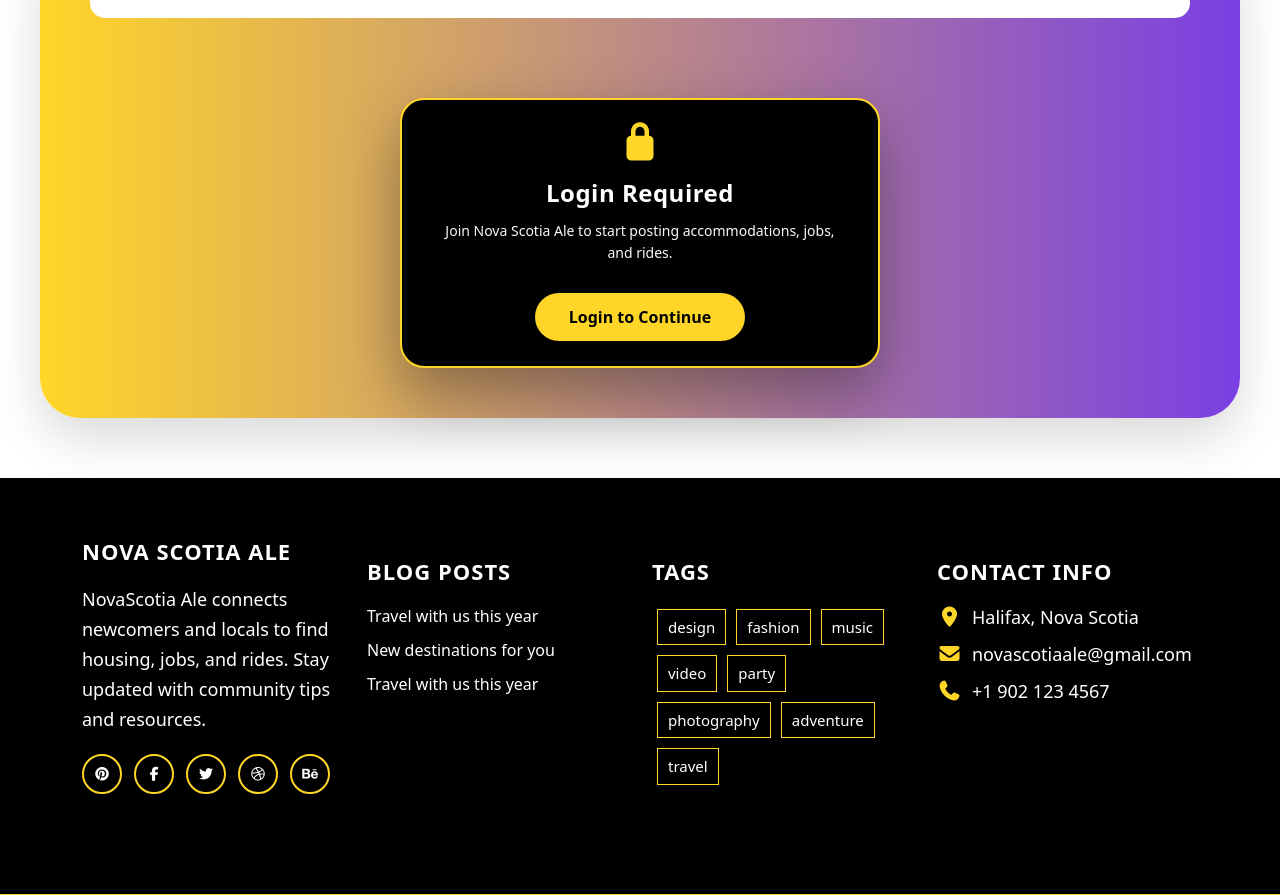
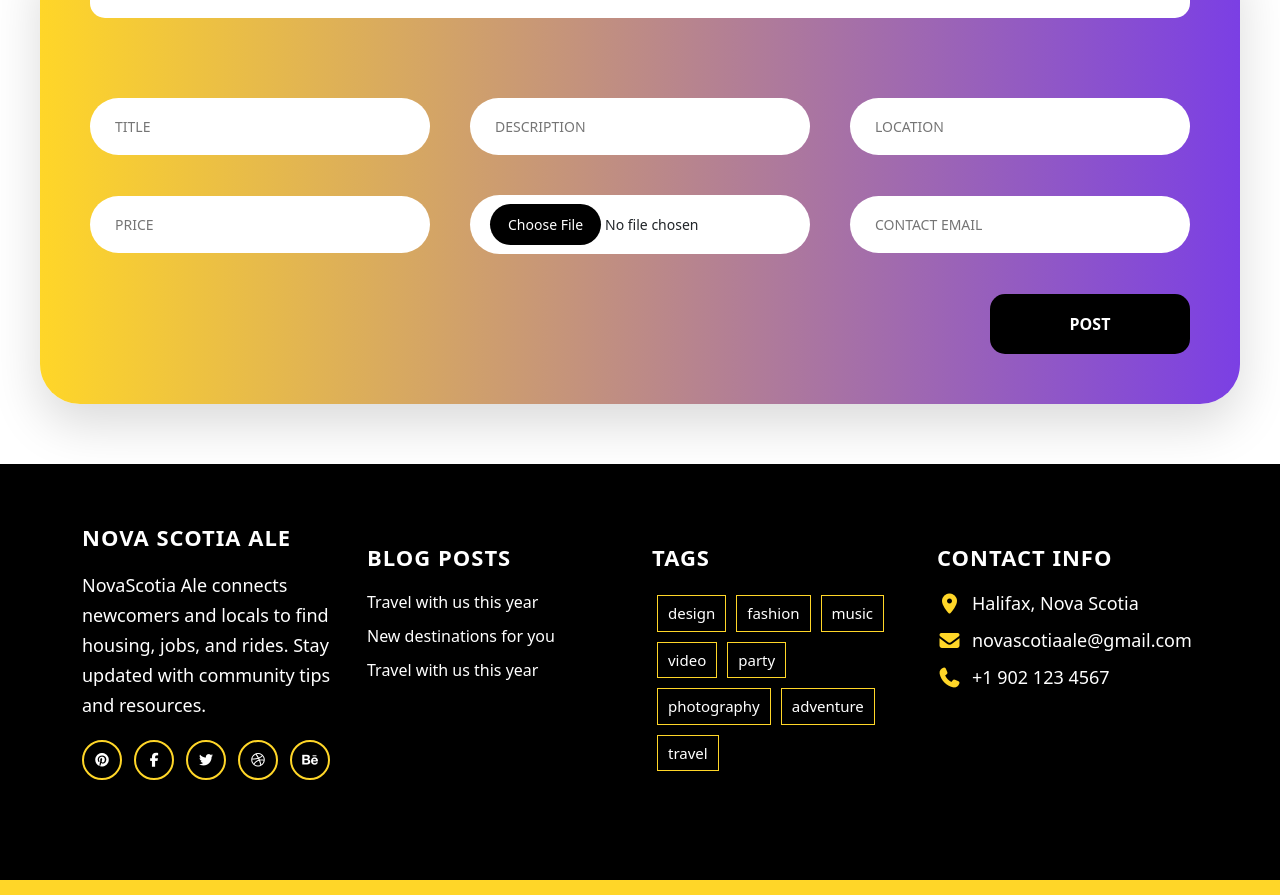
Before and after one commit to nova-scotia-ale-org/nova-scotia-ale, a React app in the folder frontend/: page / in a window 1280 px wide. Shown: the part 897-1792 px from the top of the page. Built offline with nearby package versions, Linux system fonts and the light colour scheme; no server answers; the HTML template or start-up script is replaced by a standard one.

Commit message:
feat(frontend): allow form visibility and show SweetAlert login prompt on submit

```diff
--- a/frontend/package.json
+++ b/frontend/package.json
@@ -21,6 +21,7 @@
     "react-dom": "^19.2.0",
     "react-hook-form": "^7.71.2",
     "react-router-dom": "^7.13.0",
+    "sweetalert2": "^11.26.20",
     "zod": "^4.3.6"
   },
   "devDependencies": {
--- a/frontend/src/components/home/AccommodationForm.tsx
+++ b/frontend/src/components/home/AccommodationForm.tsx
@@ -1,14 +1,49 @@
+import { useAuth } from "../../context/AuthContext";
+import { useNavigate } from "react-router-dom";
+import Swal from "sweetalert2";
+
+
 const AccommodationForm = () => {
+  const { isAuthenticated } = useAuth();
+  const navigate = useNavigate();
+
+  const handleSubmit = async (e: React.FormEvent) => {
+    e.preventDefault();
+
+    if (!isAuthenticated) {
+      await Swal.fire({
+        icon: "warning",
+        title: "Login Required",
+        text: "Please login to post accommodation.",
+        confirmButtonText: "Go to Login",
+        confirmButtonColor: "#FFD628",
+        background: "#000",
+        color: "#fff",
+      });
+
+      navigate("/login", {
+        state: { from: "/accommodation" },
+      });
+
+      return;
+    }
+
+    // 🔥 If logged in
+    console.log("Form submitted!");
+  };
+
   return (
-    <div className="form-grid">
-      <input placeholder="TITLE" />
-      <input placeholder="DESCRIPTION" />
-      <input placeholder="LOCATION" />
-      <input placeholder="PRICE" />
+    <form className="form-grid" onSubmit={handleSubmit}>
+      <input placeholder="TITLE" required />
+      <input placeholder="DESCRIPTION" required />
+      <input placeholder="LOCATION" required />
+      <input placeholder="PRICE" type="number" required />
       <input type="file" />
-      <input placeholder="CONTACT EMAIL" />
-      <button className="post-btn">POST</button>
-    </div>
+      <input placeholder="CONTACT EMAIL" type="email" required />
+      <button type="submit" className="post-btn">
+        POST
+      </button>
+    </form>
   );
 };
 
--- a/frontend/src/components/home/HomeTabs.tsx
+++ b/frontend/src/components/home/HomeTabs.tsx
@@ -1,13 +1,12 @@
 import { useState } from "react";
-import { Link } from "react-router-dom";
 import AccommodationForm from "./AccommodationForm";
 import JobsForm from "./JobsForm";
 import RidesForm from "./RidesForm";
 import "./HomeTabs.css";
-import { useAuth } from "../../context/AuthContext";
+
 
 const HomeTabs = () => {
-  const { isAuthenticated } = useAuth();
+
   const [activeTab, setActiveTab] = useState("accommodation");
 
   return (
@@ -38,28 +37,9 @@ const HomeTabs = () => {
         </div>
 
         <div key={activeTab} className="tabs-content fade-animate">
-          {!isAuthenticated ? (
-            <div className="login-warning">
-              <div className="login-warning-card">
-                <i className="fas fa-lock login-icon"></i>
-                <h4>Login Required</h4>
-                <p>
-                  Join Nova Scotia Ale to start posting
-                  accommodations, jobs, and rides.
-                </p>
-
-                <Link to="/login" className="login-btn">
-                  Login to Continue
-                </Link>
-              </div>
-            </div>
-          ) : (
-            <>
-              {activeTab === "accommodation" && <AccommodationForm />}
-              {activeTab === "jobs" && <JobsForm />}
-              {activeTab === "rides" && <RidesForm />}
-            </>
-          )}
+          {activeTab === "accommodation" && <AccommodationForm />}
+          {activeTab === "jobs" && <JobsForm />}
+          {activeTab === "rides" && <RidesForm />}
         </div>
 
       </div>
```
Also changed, not shown: 1 other file (tests, documents, lock files or other folders).
